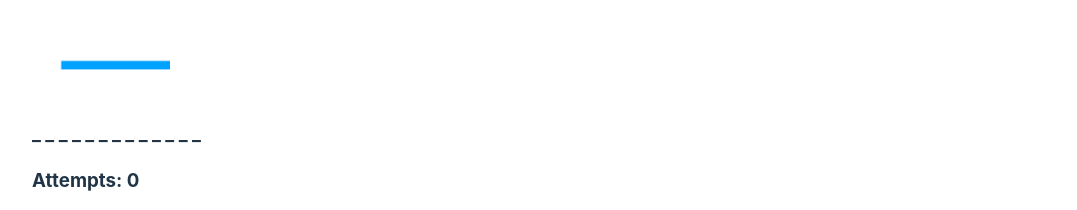
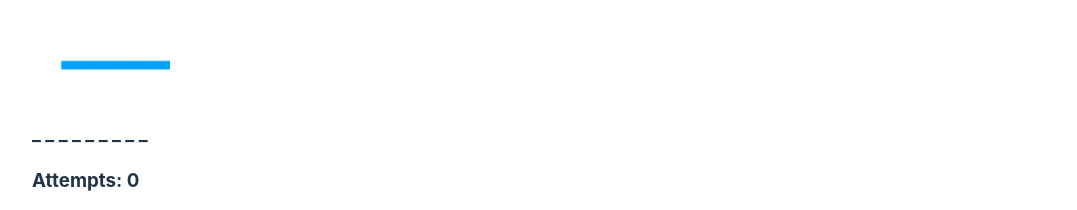
Before and after one commit to GitJay37/Programming_basics, a React (Vite) app in the folder hanging/: page / in a window 1280 px wide. Shown: the part 423-633 px from the top of the page, without its empty margins (60-1137 px from the left). Built offline with nearby package versions, Linux system fonts and the light colour scheme.

Commit message:
5/2/2024

```diff
--- a/hanging/src/App.tsx
+++ b/hanging/src/App.tsx
@@ -5,11 +5,28 @@ import { useState } from 'react';
 
 function App() {
 
-  const [attempts, setAttempts] = useState(0);
+
+  const [ word ] = useState('COMPONENT');
+  const [ hiddenWord, setHiddenWord ] = useState( '_ '.repeat( word.length ) );
+  const  [attempts, setAttempts ] = useState(0);
 
   const checkLetter = (letter: string) => {
-    console.log(letter);
-    setAttempts( Math.min( attempts + 1, 9 ));
+
+    if( !word.includes(letter) ){
+      setAttempts( Math.min( attempts + 1, 9 ));
+      return;
+    }
+
+    const hiddenWordArray = hiddenWord.split(' ');
+    console.log(hiddenWordArray);
+
+    for (let i = 0; i < word.length; i++) {
+      if(word[i] === letter){
+        hiddenWordArray[i] = letter;
+
+      }
+    }
+    setHiddenWord( hiddenWordArray.join(' '));
   }
 
   return (
@@ -19,7 +36,7 @@ function App() {
         <HangImage  imageNumber= {attempts}/>
 
         { /* Hidden Word */}
-        <h3>_ _ _ _ _ _ _ _ _ _ _ _ _</h3>
+        <h3>{ hiddenWord }</h3>
 
         { /* Counter attempts */}
         <h3> Attempts: {attempts} </h3>
@@ -27,10 +44,10 @@ function App() {
         { /* Letters buttons */}
 
         {
-          letters.map((letter) => (
+          letters.map(( letter ) => (
             <button
-              onClick={() => checkLetter(letter)}
-              key = {letter} > {letter}
+              onClick={() => checkLetter( letter )}
+              key = { letter} > { letter }
 
             </button>
           ))
```
